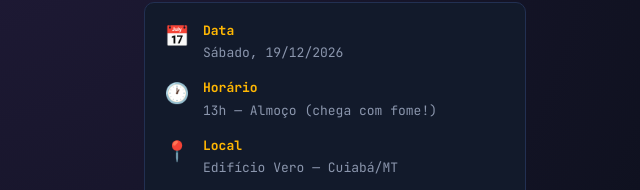
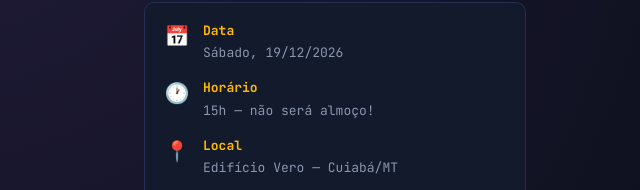
Before and after one commit to lucasoliverrosa-prog/aniversario33anoslucas, a plain HTML site: page index.html in a window 1280 px wide. Both pictures are taken after a click on the button "Toque para aceitar a missão ⚔️". Shown: the part 396-586 px from the top of the page, 305-945 px from the left. Drawn offline with Linux system fonts and the light colour scheme.

Commit message:
Update index.html

```diff
--- a/index.html
+++ b/index.html
@@ -448,7 +448,7 @@
       </div>
       <div class="info-row">
         <div class="info-icon">🕐</div>
-        <div><strong>Horário</strong><span>13h — Almoço (chega com fome!)</span></div>
+        <div><strong>Horário</strong><span>15h — não será almoço!</span></div>
       </div>
       <div class="info-row">
         <div class="info-icon">📍</div>
```
